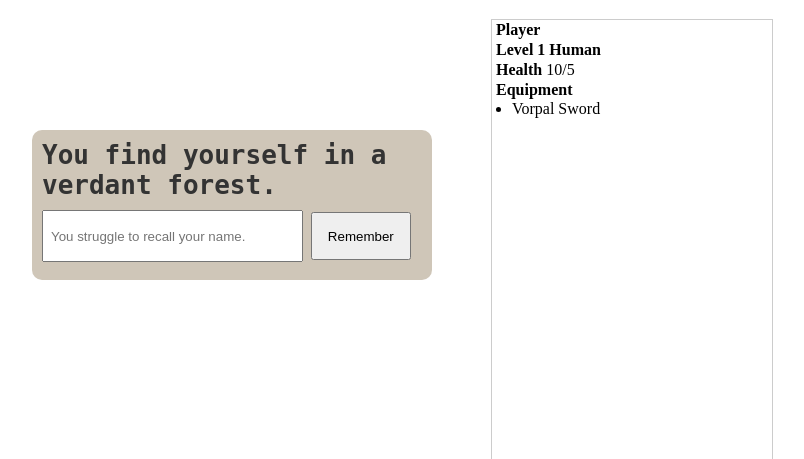
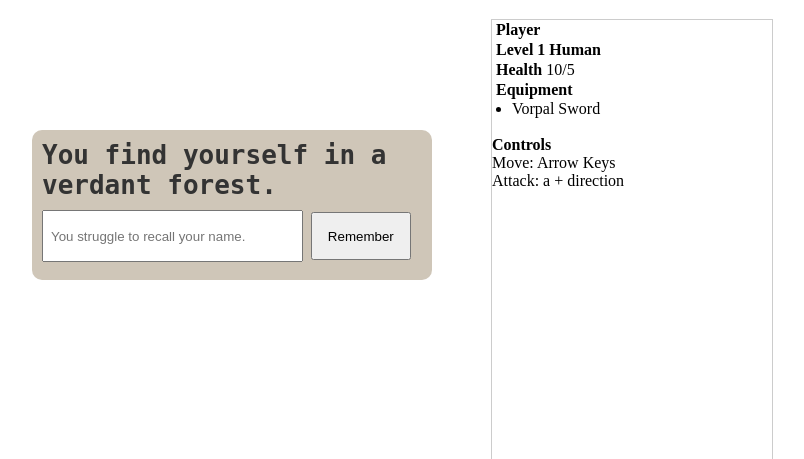
Before and after one commit to codeselfstudy/xp-game, a Flask app: page / in a window 1280 px wide. Shown: the top 459 px of the page, without its empty margins (93-897 px from the left). Run offline with Flask 2, Linux system fonts and the light colour scheme; parts of the project's set-up code (start-up, migrations or seed data) failed here and were passed over.

Commit message:
user controls

```diff
--- a/templates/index.html
+++ b/templates/index.html
@@ -44,6 +44,11 @@
                     <li class="equipment-item">Vorpal Sword</li>
                 </ul>
 
+<!-- User Commands -->
+<br>
+  <p><b>Controls</b></p>
+  <p>Move: Arrow Keys</p>
+  <p>Attack: a + direction</p>
             </div>
         </div>
     </body>
```
